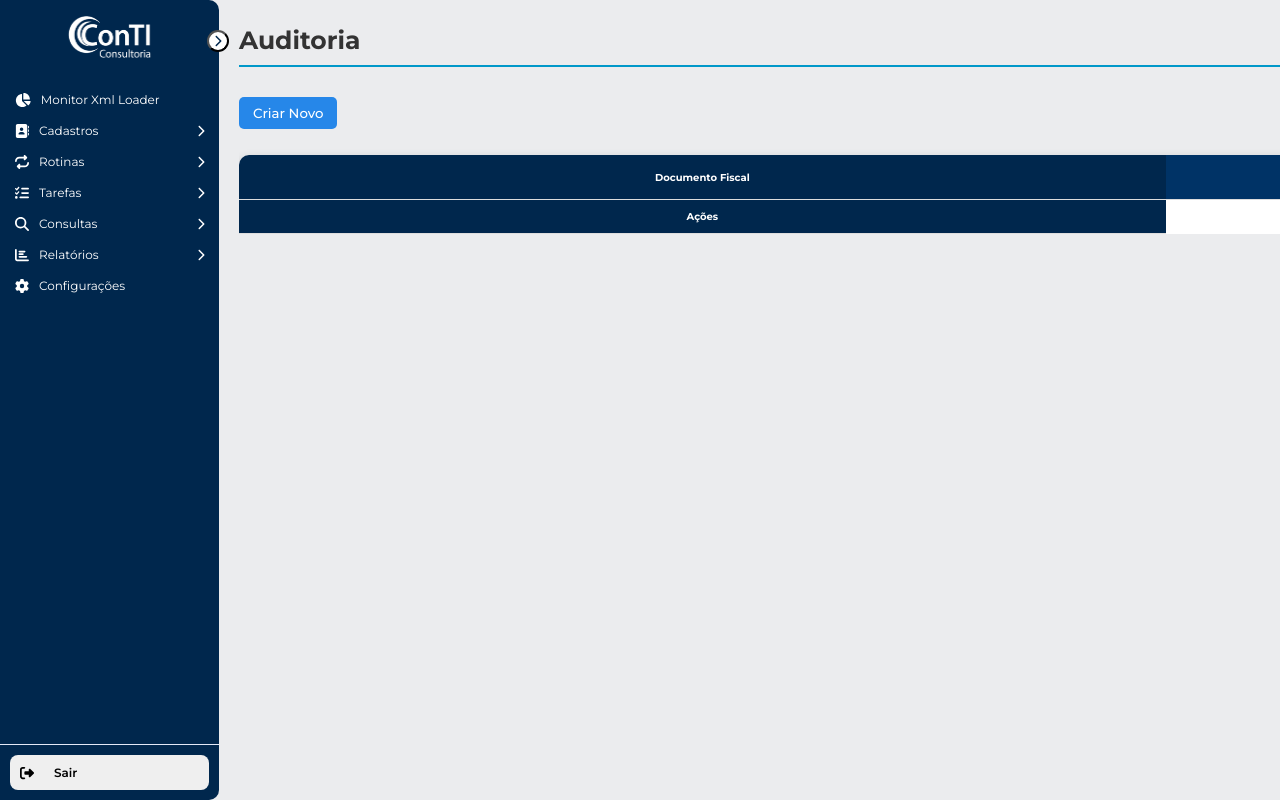
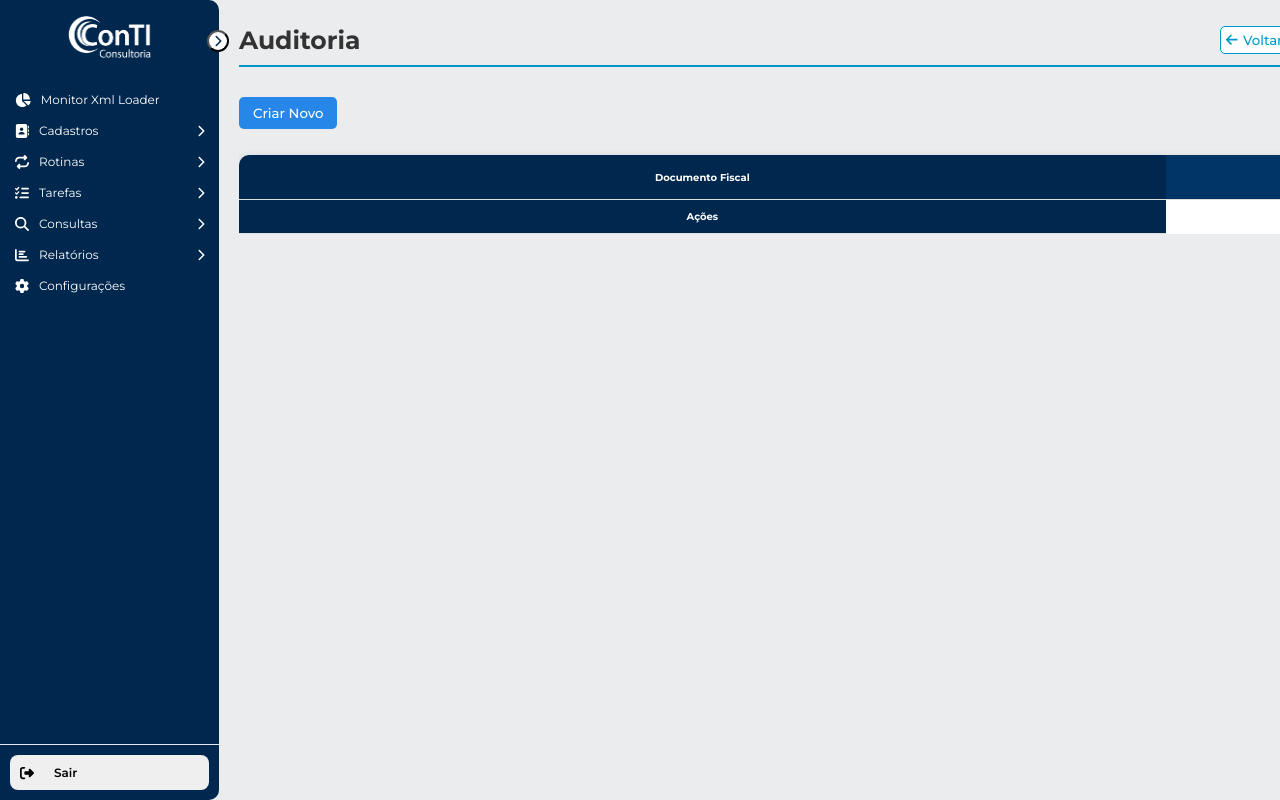
Before and after one commit to hudtadeu/conti-react, a React (Create React App) app: page /auditoria/1/1 in a window 1280 px wide. Shown: the top 800 px of the page. Built offline with nearby package versions, Linux system fonts and the light colour scheme.

Commit message:
Atualização

```diff
--- a/src/components/menu/cadastros/Auditoria.js
+++ b/src/components/menu/cadastros/Auditoria.js
@@ -1,7 +1,7 @@
 import React, { useState } from 'react';
 import { useNavigate, useParams } from 'react-router-dom';
 import { FontAwesomeIcon } from '@fortawesome/react-fontawesome';
-import { faCheck, faEllipsisH, faTimes } from '@fortawesome/free-solid-svg-icons';
+import { faArrowLeft, faCheck, faEllipsisH, faTimes } from '@fortawesome/free-solid-svg-icons';
 import './styleAuditoria.css';
 
 const Auditoria = () => {
@@ -509,10 +509,19 @@ const Auditoria = () => {
     navigate(`/detalhes-xml/${id}`);
   };
 
+  const handleGoBack = () => {
+    navigate(-1);
+  };
+
   return (
     <div className="page-container">
     <div className="comparative-parameters">
-      <h1>Auditoria</h1>
+    <div className="header-comparative">
+        <h1>Auditoria</h1>
+        <button className="btn-back" onClick={handleGoBack}>
+        <FontAwesomeIcon icon={faArrowLeft} /> Voltar
+        </button>
+        </div>
       <button className="btn-new">Criar Novo</button>
       <div className="comparative-table-container">
         <table className="comparative-table">
--- a/src/components/menu/cadastros/ControleChegadaEmpresa.js
+++ b/src/components/menu/cadastros/ControleChegadaEmpresa.js
@@ -1,7 +1,7 @@
 import React, { useState } from 'react';
 import { useNavigate, useParams } from 'react-router-dom';
 import { FontAwesomeIcon } from '@fortawesome/react-fontawesome';
-import { faCheck, faEllipsisH, faTimes } from '@fortawesome/free-solid-svg-icons';
+import { faArrowLeft, faCheck, faEllipsisH, faTimes } from '@fortawesome/free-solid-svg-icons';
 import './styleControleChegadaEmpresa.css';
 
 const ControleChegadaEmpresa = () => {
@@ -509,10 +509,19 @@ const ControleChegadaEmpresa = () => {
     navigate(`/detalhes-xml/${id}`);
   };
 
+  const handleGoBack = () => {
+    navigate(-1);
+  };
+
   return (
     <div className="page-container">
     <div className="comparative-parameters">
-      <h1>Controle Chegada na Empresa</h1>
+    <div className="header-comparative">
+        <h1>Controle Chegada na Empresa</h1>
+        <button className="btn-back" onClick={handleGoBack}>
+        <FontAwesomeIcon icon={faArrowLeft} /> Voltar
+        </button>
+        </div>
       <button className="btn-new">Criar Novo</button>
       <div className="comparative-table-container">
         <table className="comparative-table">
--- a/src/components/menu/cadastros/DocumentosAtualizadosDia.js
+++ b/src/components/menu/cadastros/DocumentosAtualizadosDia.js
@@ -1,7 +1,7 @@
 import React, { useState } from 'react';
 import { useNavigate, useParams } from 'react-router-dom';
 import { FontAwesomeIcon } from '@fortawesome/react-fontawesome';
-import { faCheck, faEllipsisH, faTimes } from '@fortawesome/free-solid-svg-icons';
+import { faArrowLeft, faCheck, faEllipsisH, faTimes } from '@fortawesome/free-solid-svg-icons';
 import './styleDocumentosAtualizadosDia.css';
 
 const DocumentosAtualizadosDia = () => {
@@ -509,10 +509,19 @@ const DocumentosAtualizadosDia = () => {
     navigate(`/detalhes-xml/${id}`);
   };
 
+  const handleGoBack = () => {
+    navigate(-1);
+  };
+
   return (
     <div className="page-container">
     <div className="comparative-parameters">
-      <h1>Documentos Atualizados no Dia</h1>
+    <div className="header-comparative">
+        <h1>Documentos Atualizados no Dia</h1>
+        <button className="btn-back" onClick={handleGoBack}>
+        <FontAwesomeIcon icon={faArrowLeft} /> Voltar
+        </button>
+        </div>
       <button className="btn-new">Criar Novo</button>
       <div className="comparative-table-container">
         <table className="comparative-table">
--- a/src/components/menu/cadastros/FluxoDocFiscaisEstabelecimento.js
+++ b/src/components/menu/cadastros/FluxoDocFiscaisEstabelecimento.js
@@ -1,7 +1,7 @@
 import React, { useState } from 'react';
 import { useNavigate, useParams } from 'react-router-dom';
 import { FontAwesomeIcon } from '@fortawesome/react-fontawesome';
-import { faCheck, faEllipsisH, faTimes } from '@fortawesome/free-solid-svg-icons';
+import { faArrowLeft, faCheck, faEllipsisH, faTimes } from '@fortawesome/free-solid-svg-icons';
 import './styleFluxoDocFiscaisEstabelecimento.css';
 
 const FluxoDocFiscaisEstabelecimento = () => {
@@ -548,10 +548,19 @@ const FluxoDocFiscaisEstabelecimento = () => {
     navigate(`/detalhes-xml/${id}`);
   };
 
+  const handleGoBack = () => {
+    navigate(-1);
+  };
+
   return (
     <div className="page-container">
     <div className="comparative-parameters">
-      <h1>Fluxo Doc. Fiscais por Estabelecimento</h1>
+    <div className="header-comparative">
+        <h1>Fluxo Doc. Fiscais por Estabelecimento</h1>
+        <button className="btn-back" onClick={handleGoBack}>
+        <FontAwesomeIcon icon={faArrowLeft} /> Voltar
+        </button>
+        </div>
       <button className="btn-new">Criar Novo</button>
       <div className="comparative-table-container">
         <table className="comparative-table">
--- a/src/components/menu/cadastros/OcorrenciasLinhasProdutos.js
+++ b/src/components/menu/cadastros/OcorrenciasLinhasProdutos.js
@@ -1,7 +1,7 @@
 import React, { useState } from 'react';
 import { useNavigate, useParams } from 'react-router-dom';
 import { FontAwesomeIcon } from '@fortawesome/react-fontawesome';
-import { faCheck, faEllipsisH, faTimes } from '@fortawesome/free-solid-svg-icons';
+import { faArrowLeft, faCheck, faEllipsisH, faTimes } from '@fortawesome/free-solid-svg-icons';
 import './styleOcorrenciasLinhasProdutos.css';
 
 const OcorrenciasLinhasProdutos = () => {
@@ -509,10 +509,19 @@ const OcorrenciasLinhasProdutos = () => {
     navigate(`/detalhes-xml/${id}`);
   };
 
+  const handleGoBack = () => {
+    navigate(-1);
+  };
+
   return (
     <div className="page-container">
     <div className="comparative-parameters">
-      <h1>Ocorrências por Linhas de Produtos</h1>
+    <div className="header-comparative">
+        <h1>Ocorrências por Linhas de Produtos</h1>
+        <button className="btn-back" onClick={handleGoBack}>
+        <FontAwesomeIcon icon={faArrowLeft} /> Voltar
+        </button>
+        </div>
       <button className="btn-new">Criar Novo</button>
       <div className="comparative-table-container">
         <table className="comparative-table">
--- a/src/components/menu/cadastros/OcorrenciasNegocio.js
+++ b/src/components/menu/cadastros/OcorrenciasNegocio.js
@@ -1,7 +1,7 @@
 import React, { useState } from 'react';
 import { useNavigate, useParams } from 'react-router-dom';
 import { FontAwesomeIcon } from '@fortawesome/react-fontawesome';
-import { faCheck, faEllipsisH, faTimes } from '@fortawesome/free-solid-svg-icons';
+import { faArrowLeft, faCheck, faEllipsisH, faTimes } from '@fortawesome/free-solid-svg-icons';
 import './styleOcorrenciasNegocio.css';
 
 const OcorrenciasNegocio = () => {
@@ -548,10 +548,19 @@ const OcorrenciasNegocio = () => {
     navigate(`/detalhes-xml/${id}`);
   };
 
+  const handleGoBack = () => {
+    navigate(-1);
+  };
+
   return (
     <div className="page-container">
     <div className="comparative-parameters">
-      <h1>Ocorrências por Área de Negócio</h1>
+    <div className="header-comparative">
+        <h1>Ocorrências por Área de Negócio</h1>
+        <button className="btn-back" onClick={handleGoBack}>
+        <FontAwesomeIcon icon={faArrowLeft} /> Voltar
+        </button>
+        </div>
       <button className="btn-new">Criar Novo</button>
       <div className="comparative-table-container">
         <table className="comparative-table">
--- a/src/components/menu/cadastros/OcorrenciasTipoDocFiscais.js
+++ b/src/components/menu/cadastros/OcorrenciasTipoDocFiscais.js
@@ -1,7 +1,7 @@
 import React, { useState } from 'react';
 import { useNavigate, useParams } from 'react-router-dom';
 import { FontAwesomeIcon } from '@fortawesome/react-fontawesome';
-import { faCheck, faEllipsisH, faTimes } from '@fortawesome/free-solid-svg-icons';
+import { faArrowLeft, faCheck, faEllipsisH, faTimes } from '@fortawesome/free-solid-svg-icons';
 import './styleOcorrenciasTipoDocFiscais.css';
 
 const OcorrenciasTipoDocFiscais = () => {
@@ -509,10 +509,19 @@ const OcorrenciasTipoDocFiscais = () => {
     navigate(`/detalhes-xml/${id}`);
   };
 
+  const handleGoBack = () => {
+    navigate(-1);
+  };
+
   return (
     <div className="page-container">
     <div className="comparative-parameters">
-      <h1>Ocorrências por Tipo de Doc. Fiscais</h1>
+    <div className="header-comparative">
+        <h1>Ocorrências por Tipo de Doc. Fiscais</h1>
+        <button className="btn-back" onClick={handleGoBack}>
+        <FontAwesomeIcon icon={faArrowLeft} /> Voltar
+        </button>
+        </div>
       <button className="btn-new">Criar Novo</button>
       <div className="comparative-table-container">
         <table className="comparative-table">
--- a/src/components/menu/cadastros/XmlRecebidos.js
+++ b/src/components/menu/cadastros/XmlRecebidos.js
@@ -1,7 +1,7 @@
 import React, { useState } from 'react';
 import { useNavigate, useParams } from 'react-router-dom';
 import { FontAwesomeIcon } from '@fortawesome/react-fontawesome';
-import { faCheck, faEllipsisH, faTimes } from '@fortawesome/free-solid-svg-icons';
+import { faArrowLeft, faCheck, faEllipsisH, faTimes } from '@fortawesome/free-solid-svg-icons';
 import './styleXmlRecebidos.css';
 
 const XmlRecebidos = () => {
@@ -509,10 +509,19 @@ const XmlRecebidos = () => {
     navigate(`/detalhes-xml/${id}`);
   };
 
+  const handleGoBack = () => {
+    navigate(-1);
+  };
+
   return (
     <div className="page-container">
       <div className="comparative-parameters">
+      <div className="header-comparative">
         <h1>XML's Recebidos</h1>
+        <button className="btn-back" onClick={handleGoBack}>
+        <FontAwesomeIcon icon={faArrowLeft} /> Voltar
+        </button>
+        </div>
         <button className="btn-new">Criar Novo</button>
         <div className="comparative-table-container">
           <table className="comparative-table">
--- a/src/components/menu/cadastros/styleXmlRecebidos.css
+++ b/src/components/menu/cadastros/styleXmlRecebidos.css
@@ -9,9 +9,39 @@
 
 .comparative-parameters h1 {
   font-size: 25px;
-  border-bottom: 2px solid #0098c9;
   padding-bottom: 10px;
   margin-top: 5px;
+}
+
+.header-comparative {
+  display: flex;
+  justify-content: space-between;
+  align-items: center;
+  border-bottom: 2px solid #0098c9;
+}
+
+.btn-back {
+  background-color: #fff;
+  border: 1px solid #0098c9;
+  color: #0098c9;
+  padding: 5px 5px;
+  border-radius: 5px;
+  cursor: pointer;
+  display: flex;
+  align-items: center;
+  margin-top: -5px;
+  font-weight: 500;
+}
+
+.btn-back:hover {
+  background-color:#2687E9;
+  color: #fff;
+  border-color: #fff;
+}
+
+.btn-back svg {
+  margin-right: 5px;
+  font-weight: 500;
 }
 
 .btn-new {
```
